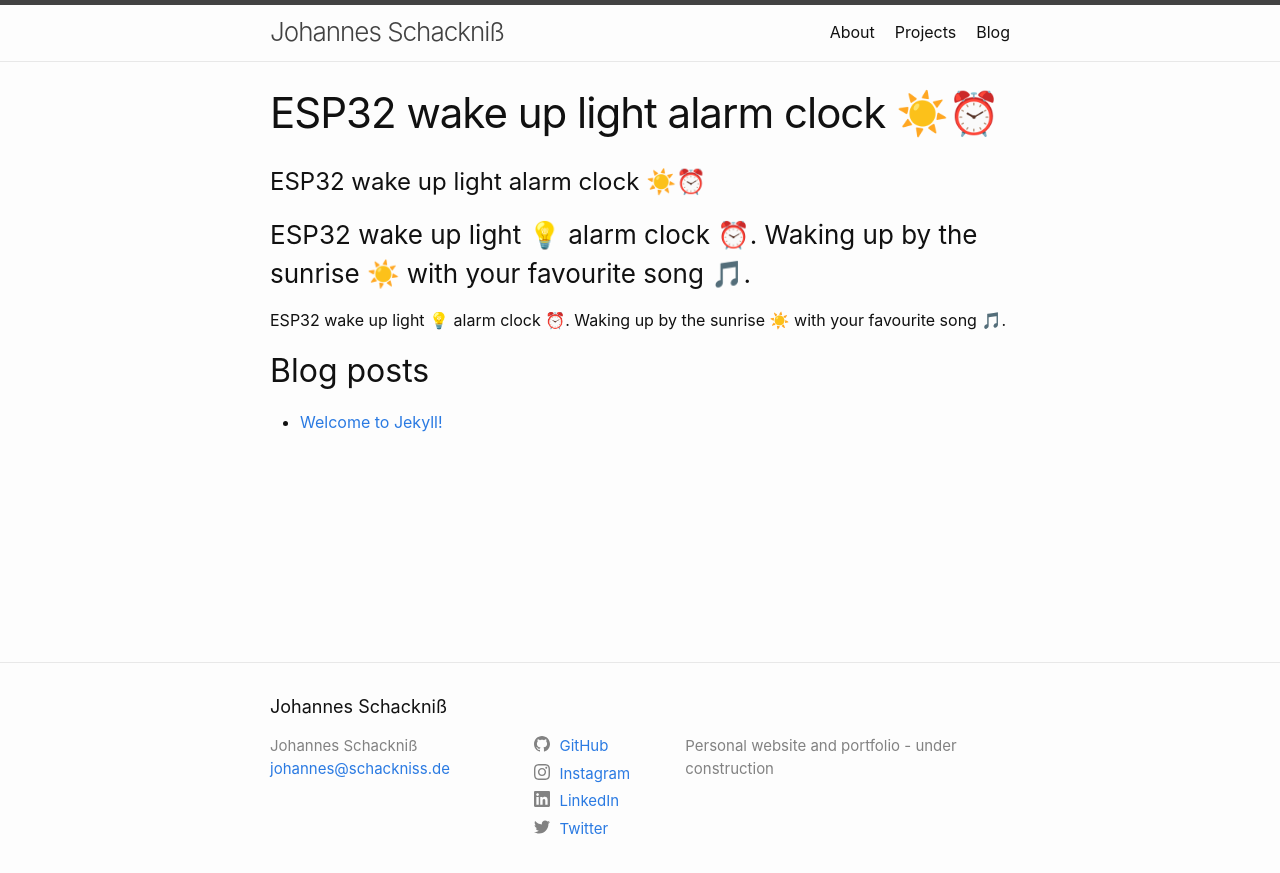
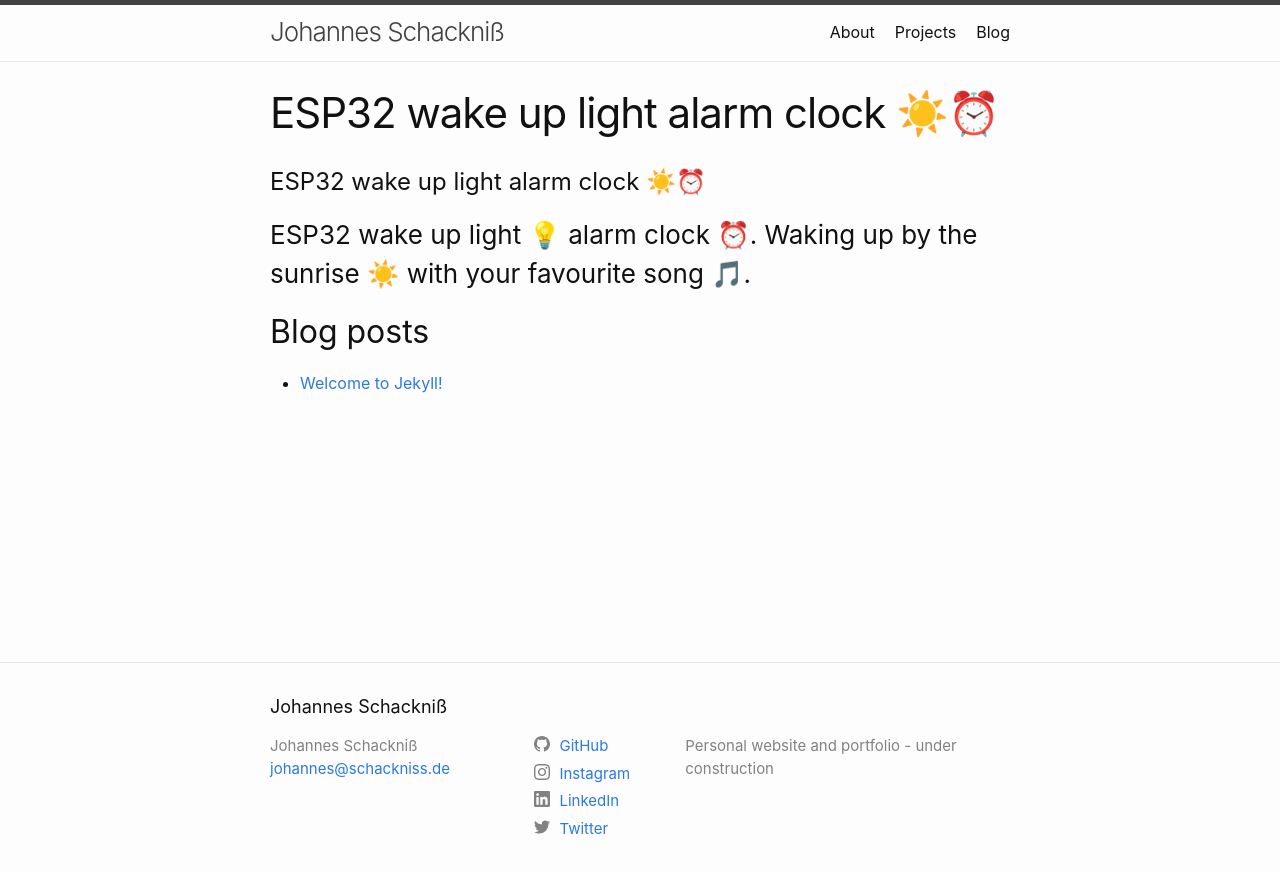
Before and after one commit to schackniss/schackniss.de, a Jekyll site: the page built from _projects/esp32-lichtwecker.md, in a window 1280 px wide. Shown: the top 873 px of the page. Built offline with Jekyll 4.4.1, drawn with Linux system fonts in a browser that asks for light colours.

Commit message:
[Remove] content

```diff
--- a/_projects/esp32-lichtwecker.md
+++ b/_projects/esp32-lichtwecker.md
@@ -4,4 +4,3 @@ title: ESP32 wake up light alarm clock ☀️⏰
 description: ESP32 wake up light 💡 alarm clock ⏰. Waking up by the sunrise ☀️ with your favourite song 🎵.
 short_tag: lichtwecker
 ---
-ESP32 wake up light 💡 alarm clock ⏰. Waking up by the sunrise ☀️ with your favourite song 🎵.
```
